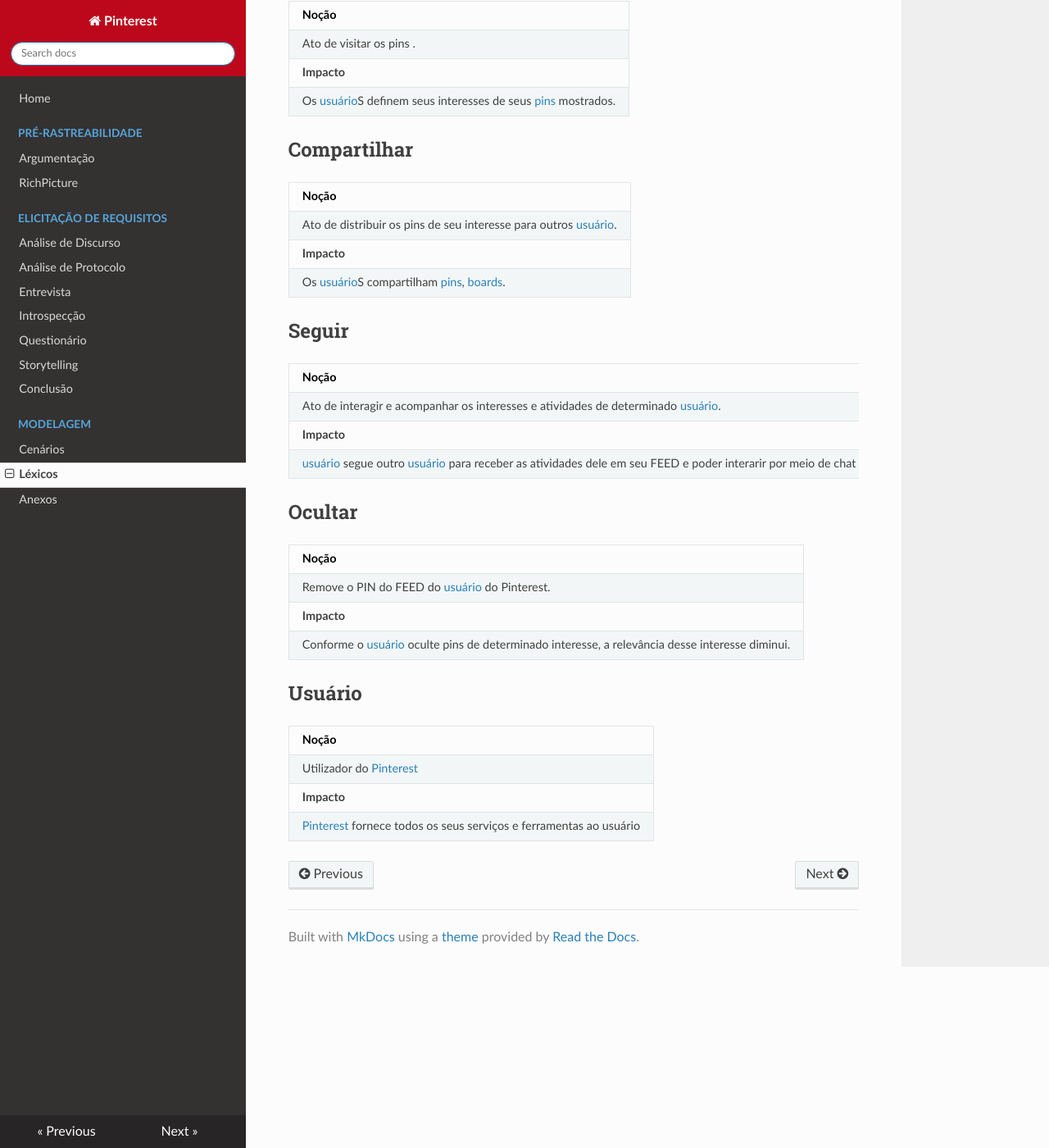
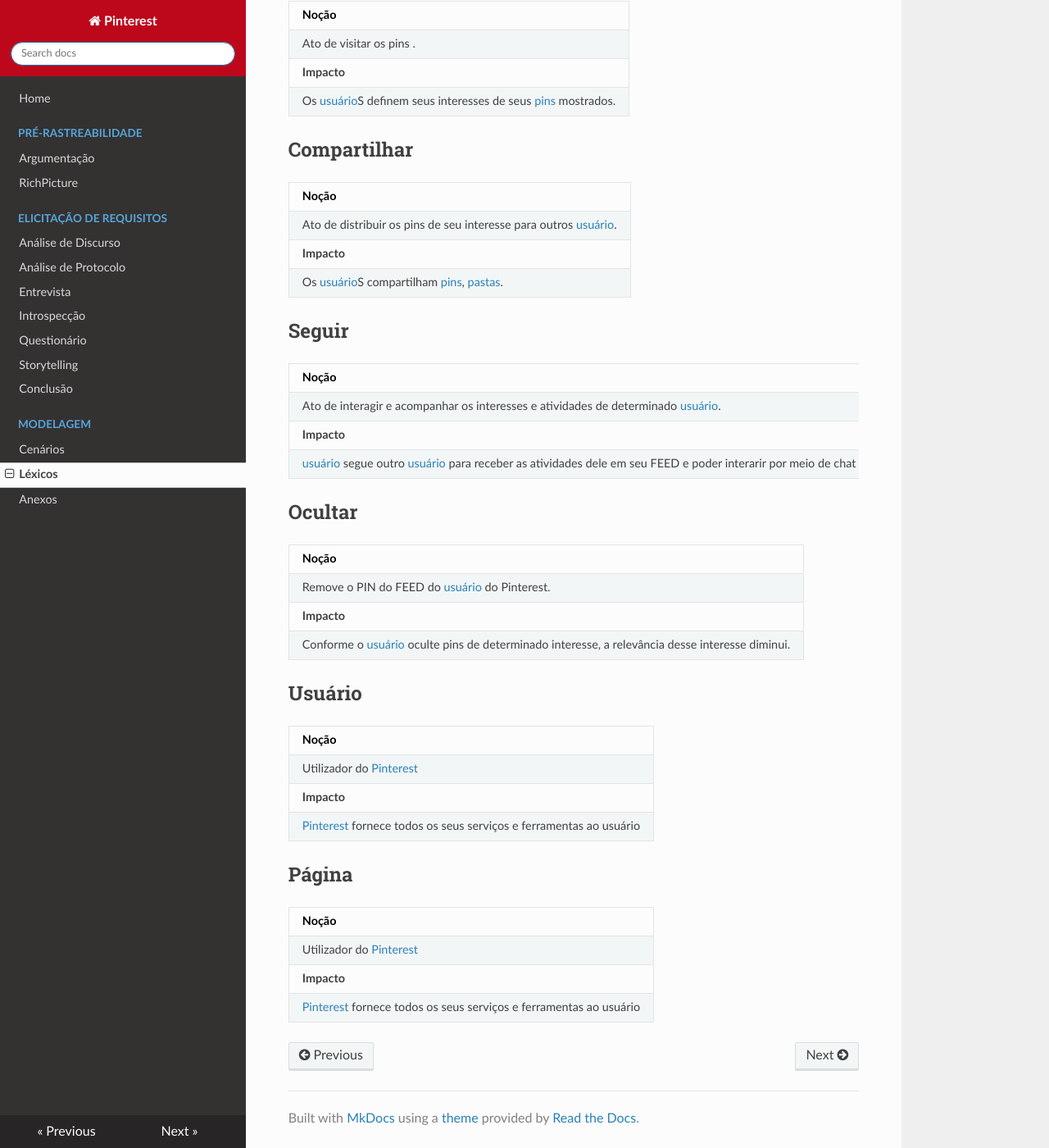
Before and after one commit to joberthrogers18/2018.2-Requisitos-Pinterest, an MkDocs documentation site: the page built from docs/lexicos.md, in a window 1280 px wide and 1400 px high, scrolled down 1429 px. Shown: the whole window at 82% size. Built offline with MkDocs 1.6.1, drawn with Linux system fonts in a browser that asks for light colours; nearby versions of some CDN libraries; old or Windows-style settings are respelled for this version of MkDocs; some of the changed text lies outside the part shown.

Commit message:
Changed lexic name from Board to Pasta

```diff
--- a/docs/lexicos.md
+++ b/docs/lexicos.md
@@ -58,7 +58,7 @@
 |--|
 | Ato de distribuir os pins de seu interesse para outros [usuário](#usuario).|
 |**Impacto** |
-| Os [usuário](#usuario)S compartilham [pins](#pin), [boards](#board). |
+| Os [usuário](#usuario)S compartilham [pins](#pin), [pastas](#pasta). |
 
 ## Seguir
 
@@ -83,3 +83,11 @@
 | Utilizador do [Pinterest](#pinterest) |
 |**Impacto** |
 | [Pinterest](#pinterest) fornece todos os seus serviços e ferramentas ao usuário |
+
+## Página
+
+|**Noção**|
+|--|
+| Utilizador do [Pinterest](#pinterest) |
+|**Impacto** |
+| [Pinterest](#pinterest) fornece todos os seus serviços e ferramentas ao usuário |
```
Also changed, not shown: other parts of docs/lexicos.md (+3 -3 lines), docs/cenarios.md (+12 -12 lines).
